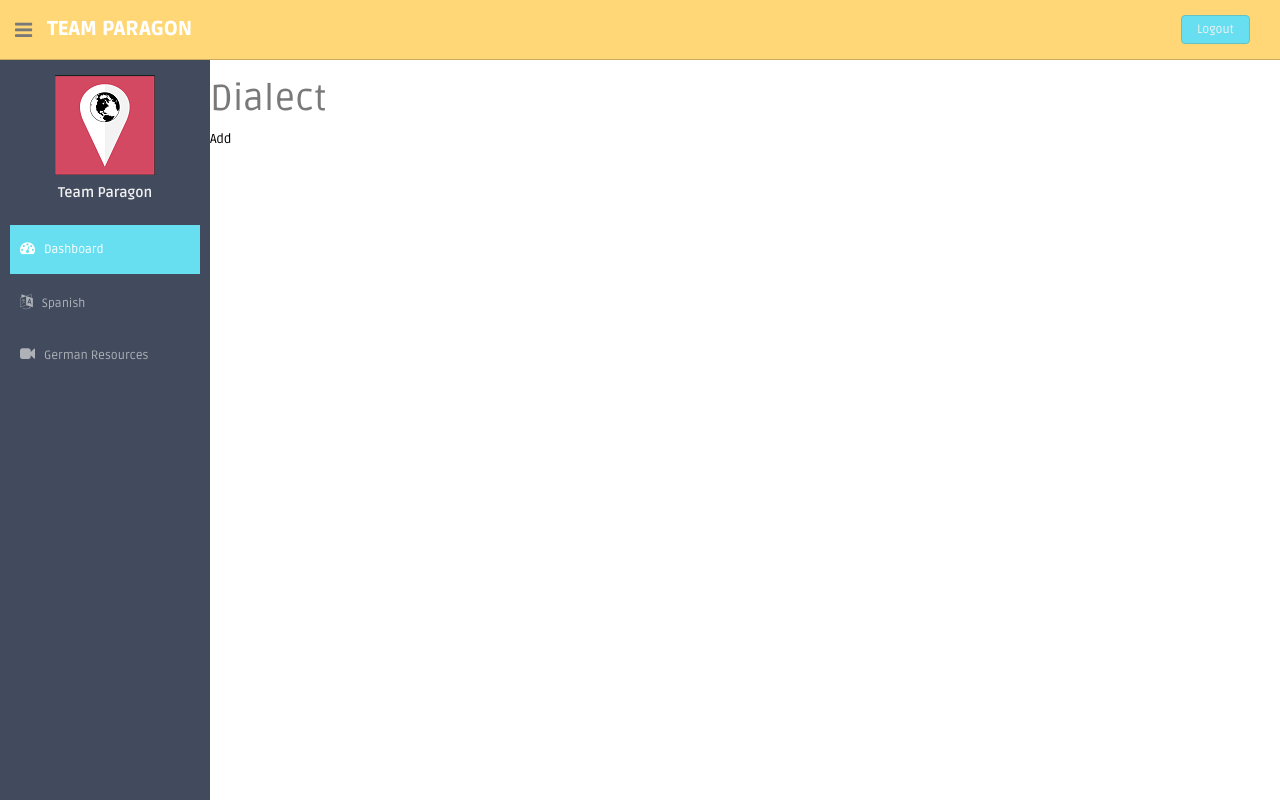
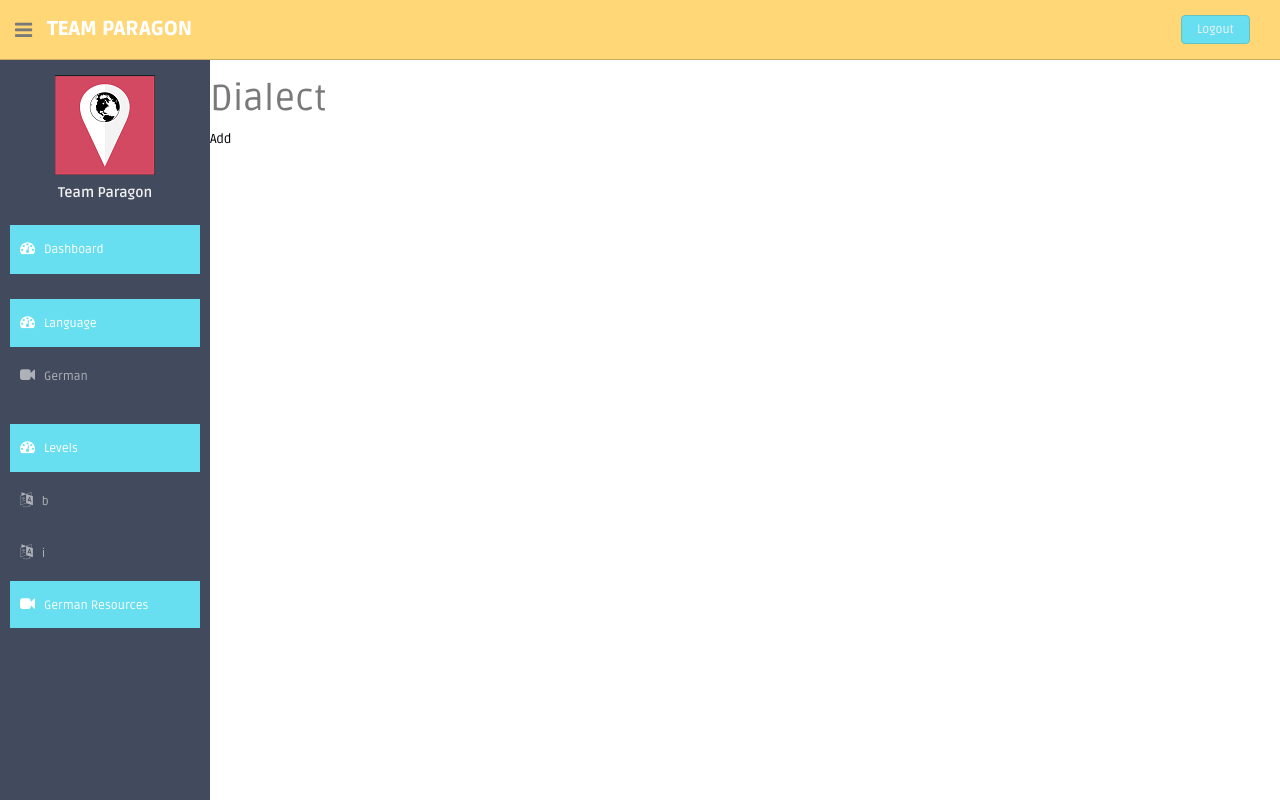
Before and after one commit to jaeseokan94/Content-Managing-System, a Django app: page /polls/German/resources/ in a window 1280 px wide. Run offline with Django 3.2, Linux system fonts and the light colour scheme; data comes from the database, SQL or seed files in the repository; both versions use the stored data as it was after the commit; some libraries are stand-ins or nearby versions.

Commit message:
side bar

```diff
--- a/polls/models.py
+++ b/polls/models.py
@@ -129,6 +129,7 @@ class LanguageTopic(models.Model):
     topic = models.ForeignKey(Topic, on_delete=models.CASCADE)
     language = models.ForeignKey(Language, on_delete=models.CASCADE)
     topic_name_in_language = models.CharField(max_length=200, blank=True)
+    #TODO must check if topic's level is in language's level
 
     def __str__(self):
         return self.topic_name_in_language
--- a/polls/templates/base.html
+++ b/polls/templates/base.html
@@ -71,13 +71,6 @@
                       </a>
                     </li>
 
-                    <li class="sub-menu">
-                      <a href="{% url 'polls:language_detail' 'Spanish' %}" >
-                          <i class="fa fa-language"></i>
-                          <span>Spanish</span>
-                      </a>
-                    </li>
-
                     {% load app_tags %}
                     {% show_topics request.get_full_path %}
 
--- a/polls/templates/sidebar.html
+++ b/polls/templates/sidebar.html
@@ -1,14 +1,43 @@
-{% for topic in topics %}
+{% if found_language %}
+
+<!-- static Language -->
+<li class="mt">
+  <a class="active">
+      <i class="fa fa-dashboard"></i>
+      <span>Language</span>
+  </a>
+</li>
+
+<!-- Current Language -->
 <li class="sub-menu">
-    <a href="{% url 'polls:topic_detail' 'Spanish' 'b' topic.topic.topic_name %}" >
+    <a href="{% url 'polls:language_detail' language.name %}" >
+        <i class="fa fa-video-camera"></i>
+        <span>{{ language.name }}</span>
+    </a>
+</li>
+{% endif %}
+
+{% if levelLangs %}
+<!-- static Level -->
+<li class="mt">
+  <a class="active">
+      <i class="fa fa-dashboard"></i>
+      <span>Levels</span>
+  </a>
+</li>
+{% endif %}
+
+{% for levelLang in levelLangs %}
+<li class="sub-menu">
+    <a href="{% url 'polls:topic_list' language.name levelLang.level.level %}" >
       <i class="fa fa-language"></i>
-      <span>{{ topic.topic.topic_name }}</span>
+      <span>{{ levelLang.level.level }}</span>
     </a>
 {% endfor %}
 
 {% if found_language %}
 <li class="sub-menu">
-    <a href="{% url 'polls:choose_dialect' language.name %}" >
+    <a class="active" href="{% url 'polls:choose_dialect' language.name %}" >
         <i class="fa fa-video-camera"></i>
         <span>{{ language.name }} Resources</span>
     </a>
--- a/polls/templatetags/app_tags.py
+++ b/polls/templatetags/app_tags.py
@@ -1,14 +1,19 @@
 from django import template
-from polls.models import LanguageTopic, Language
+from polls.models import LanguageTopic, Language, LevelLanguage
+import re
 
 register = template.Library()
 
+#TODO remove this tag
 @register.simple_tag
 def current_time(format_string):
     return "Hi"
 
 @register.inclusion_tag('sidebar.html')
 def show_topics(url):
+    '''
+        Tag for creating topics according to language and level
+    '''
     languages = Language.objects.all()
 
     found_language = False
@@ -23,13 +28,22 @@ def show_topics(url):
     if found_language:
         language = Language.objects.get(id=lang_id)
 
+
     topics = []
+    '''
     if lang_id != -1:
         topics = LanguageTopic.objects.filter(language=lang_id)
+    '''
+
+    levelLangs = []
+
+    if lang_id != -1:
+        levelLangs = LevelLanguage.objects.filter(language=lang_id)
 
     context = {
         'topics': topics,
         'language': language,
+        'levelLangs': levelLangs,
         'found_language': found_language,
     }
 
```
Also changed, not shown: db.sqlite3, polls/migrations/0022_glossary.py (added), polls/migrations/0023_auto_20160320_1225.py (added).
